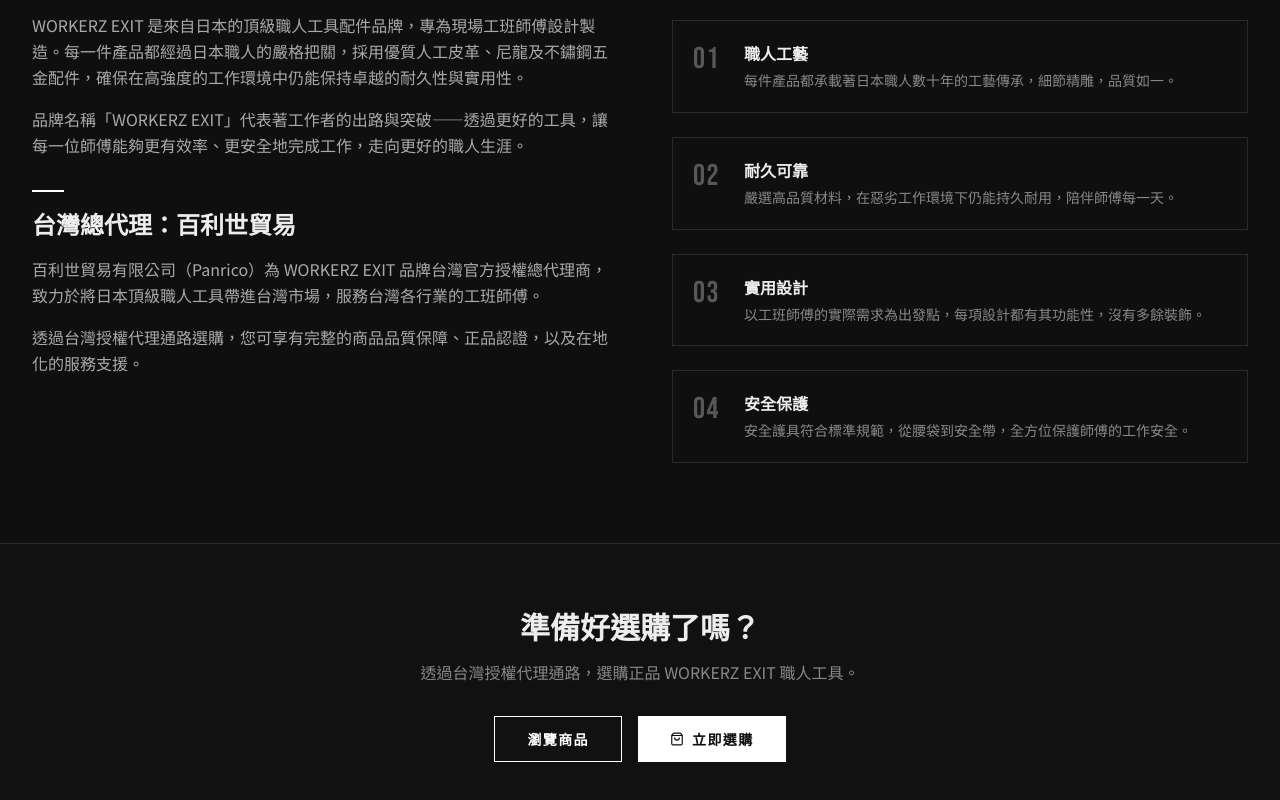
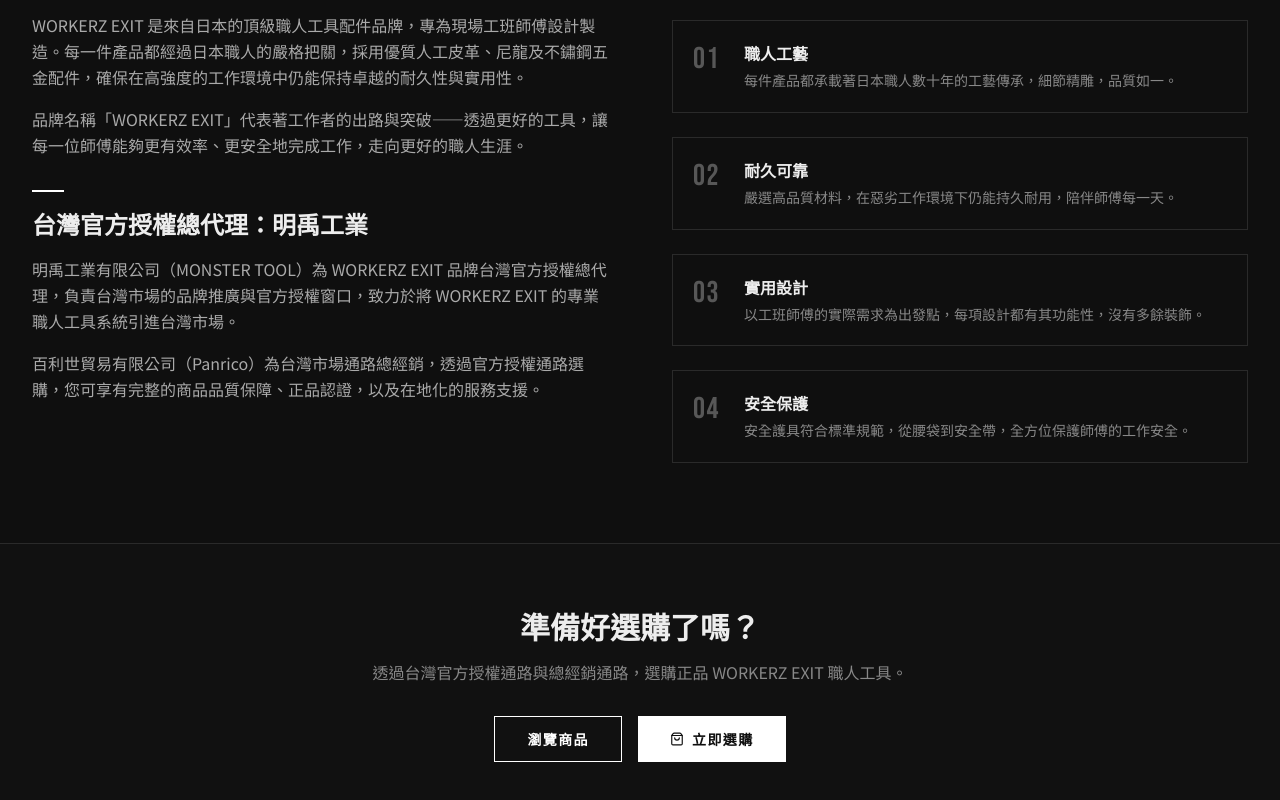
Before and after one commit to iamsurferjason/workerzexit_taiwan_web, a Next.js app: page /about in a window 1280 px wide. Shown: the part 658-1458 px from the top of the page. Built offline with nearby package versions, Linux system fonts and the light colour scheme; no server answers.

Commit message:
Align branding and distributor messaging

```diff
--- a/docker-compose.yml
+++ b/docker-compose.yml
@@ -34,7 +34,7 @@
       ADMIN_EMAIL: ${ADMIN_EMAIL:-admin@workerzexit.tw}
       ADMIN_PASSWORD: ${ADMIN_PASSWORD:-WorkerzExit2024!}
       ADMIN_NAME: ${ADMIN_NAME:-超級管理員}
-      CONTENT_SYNC_VERSION: ${CONTENT_SYNC_VERSION:-local-full-sync-2026-04-19-monster-contact}
+      CONTENT_SYNC_VERSION: ${CONTENT_SYNC_VERSION:-local-full-sync-2026-04-19-monster-branding}
       CLOUDINARY_CLOUD_NAME: ${CLOUDINARY_CLOUD_NAME:-}
       CLOUDINARY_API_KEY: ${CLOUDINARY_API_KEY:-}
       CLOUDINARY_API_SECRET: ${CLOUDINARY_API_SECRET:-}
--- a/prisma/seed-banners.ts
+++ b/prisma/seed-banners.ts
@@ -14,7 +14,7 @@
     data: [
       {
         title: 'TAIWAN OFFICIAL',
-        subtitle: '百利世貿易 — WORKERZ EXIT 台灣官方授權總代理，正品保障、在地服務、快速出貨。',
+        subtitle: '明禹工業（MONSTER TOOL）為 WORKERZ EXIT 台灣官方授權總代理，百利世貿易（Panrico）為台灣市場通路總經銷。',
         imageUrl: '/images/banners/banner-03.jpg',
         ctaText: '了解更多',
         ctaUrl: '/about',
--- a/prisma/seed-promotions.ts
+++ b/prisma/seed-promotions.ts
@@ -38,7 +38,7 @@
       {
         // Banner 3: Model back/side — Taiwan dealer
         title: 'TAIWAN OFFICIAL',
-        subtitle: '百利世貿易 — WORKERZ EXIT 台灣官方授權總代理，正品保障、在地服務、快速出貨。',
+        subtitle: '明禹工業（MONSTER TOOL）為 WORKERZ EXIT 台灣官方授權總代理，百利世貿易（Panrico）為台灣市場通路總經銷。',
         imageUrl: '/images/banners/banner-03.jpg',
         ctaText: '了解更多',
         ctaUrl: '/about',
--- a/src/app/about/page.tsx
+++ b/src/app/about/page.tsx
@@ -5,7 +5,7 @@
 
 export const metadata: Metadata = buildMetadata({
   title: '品牌故事',
-  description: '認識 WORKERZ EXIT 品牌故事、職人工藝理念與台灣授權總代理資訊。',
+  description: '認識 WORKERZ EXIT 品牌故事、職人工藝理念與台灣官方授權總代理資訊。',
   path: '/about',
 })
 
@@ -45,13 +45,13 @@
 
             <div>
               <div className="w-8 h-0.5 bg-[#FFFFFF] mb-4" />
-              <h2 className="text-2xl font-bold text-[#EDEDED] mb-4">台灣總代理：百利世貿易</h2>
+              <h2 className="text-2xl font-bold text-[#EDEDED] mb-4">台灣官方授權總代理：明禹工業</h2>
               <div className="space-y-4 text-[#AAAAAA] leading-relaxed">
                 <p>
-                  百利世貿易有限公司（Panrico）為 WORKERZ EXIT 品牌台灣官方授權總代理商，致力於將日本頂級職人工具帶進台灣市場，服務台灣各行業的工班師傅。
+                  明禹工業有限公司（MONSTER TOOL）為 WORKERZ EXIT 品牌台灣官方授權總代理，負責台灣市場的品牌推廣與官方授權窗口，致力於將 WORKERZ EXIT 的專業職人工具系統引進台灣市場。
                 </p>
                 <p>
-                  透過台灣授權代理通路選購，您可享有完整的商品品質保障、正品認證，以及在地化的服務支援。
+                  百利世貿易有限公司（Panrico）為台灣市場通路總經銷，透過官方授權通路選購，您可享有完整的商品品質保障、正品認證，以及在地化的服務支援。
                 </p>
               </div>
             </div>
@@ -84,7 +84,7 @@
       <section className="bg-[#111111] border-t border-[#2A2A2A] py-16">
         <div className="max-w-7xl mx-auto px-4 sm:px-6 lg:px-8 text-center">
           <h2 className="text-3xl font-bold text-[#EDEDED] mb-4">準備好選購了嗎？</h2>
-          <p className="text-[#888888] mb-8">透過台灣授權代理通路，選購正品 WORKERZ EXIT 職人工具。</p>
+          <p className="text-[#888888] mb-8">透過台灣官方授權通路與總經銷通路，選購正品 WORKERZ EXIT 職人工具。</p>
           <div className="flex flex-wrap gap-4 justify-center">
             <Link href="/products" className="inline-flex items-center gap-2 border border-[#FFFFFF] text-[#FFFFFF] px-8 py-3 font-bold text-sm tracking-widest uppercase hover:bg-[#FFFFFF]/10 transition-colors">
               瀏覽商品
--- a/src/app/page.tsx
+++ b/src/app/page.tsx
@@ -177,7 +177,7 @@
           <div className="grid grid-cols-1 sm:grid-cols-3 gap-0 divide-y sm:divide-y-0 sm:divide-x divide-[#2A2A2A]">
             {[
               { icon: <Star size={22} className="text-[#555555]" />, title: '日本職人品質', desc: '嚴選日本原廠製造，每件商品經過職人精心製作，品質保證耐用可靠。' },
-              { icon: <Shield size={22} className="text-[#555555]" />, title: '台灣授權總代理', desc: '百利世貿易為 WORKERZ EXIT 台灣官方授權總代理，保障正品品質與售後服務。' },
+              { icon: <Shield size={22} className="text-[#555555]" />, title: '台灣官方授權', desc: '明禹工業有限公司（MONSTER TOOL）為 WORKERZ EXIT 台灣官方授權總代理，百利世貿易有限公司（Panrico）為台灣市場通路總經銷。' },
               { icon: <Truck size={22} className="text-[#555555]" />, title: '台灣在地服務', desc: '在地化服務支援，快速配送，讓台灣師傅享受最便捷的採購體驗。' },
             ].map((item, i) => (
               <div key={i} className="flex flex-col gap-4 p-8">
@@ -224,9 +224,9 @@
       <section className="bg-[#111111] border-t border-[#2A2A2A] py-20">
         <div className="max-w-7xl mx-auto px-4 sm:px-6 lg:px-8 text-center">
           <p className="text-[#555555] text-[10px] font-bold tracking-[0.3em] uppercase mb-4">AUTHORIZED DEALER</p>
-          <h2 className="text-4xl sm:text-5xl font-bold text-[#EDEDED] mb-4">台灣授權總代理</h2>
+          <h2 className="text-4xl sm:text-5xl font-bold text-[#EDEDED] mb-4">台灣官方授權通路</h2>
           <p className="text-[#888888] mb-8 max-w-md mx-auto leading-relaxed">
-            透過官方授權通路選購，享有完整商品保障與台灣在地服務支援。
+            明禹工業有限公司（MONSTER TOOL）為台灣官方授權總代理，百利世貿易有限公司（Panrico）為台灣市場通路總經銷。
           </p>
           <Link
             href="https://panricopro.com/collections/exit%E6%97%A5%E6%9C%AC%E8%81%B7%E4%BA%BA%E7%B3%BB%E5%88%97"
```
